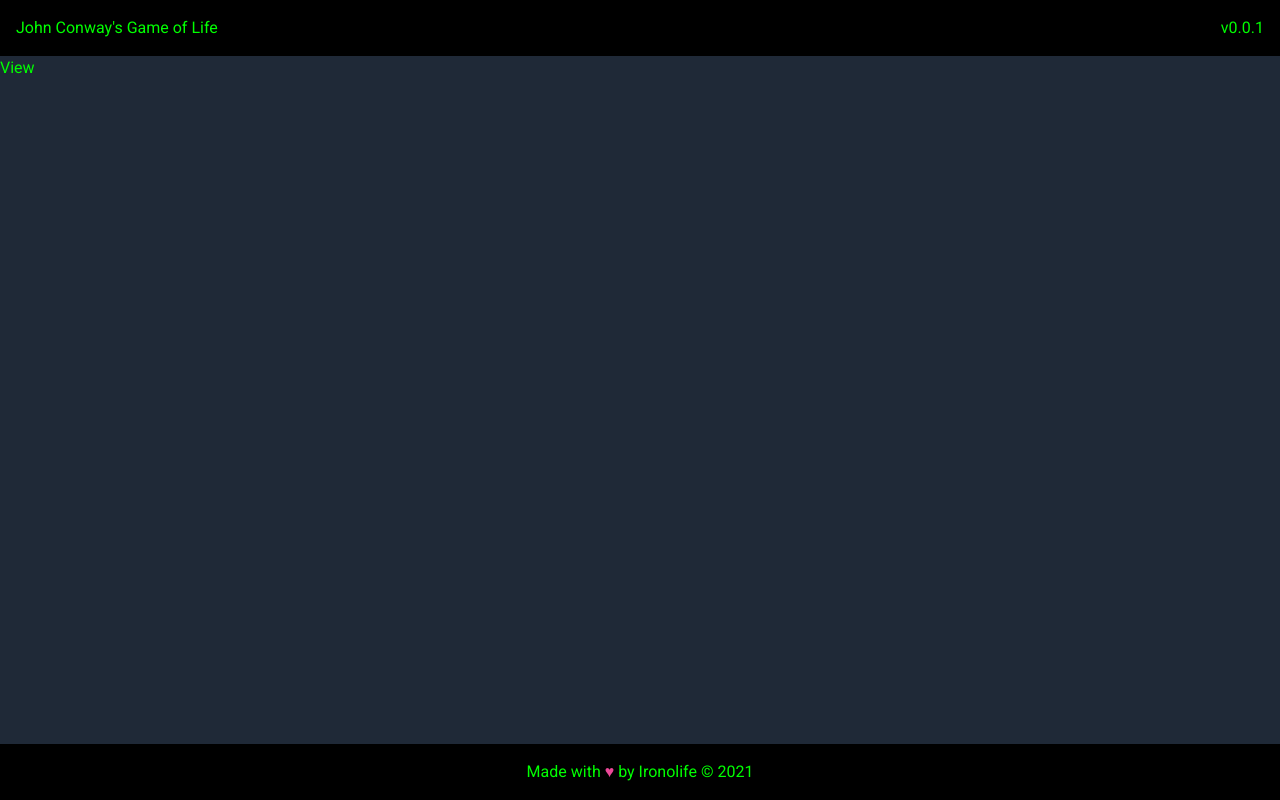
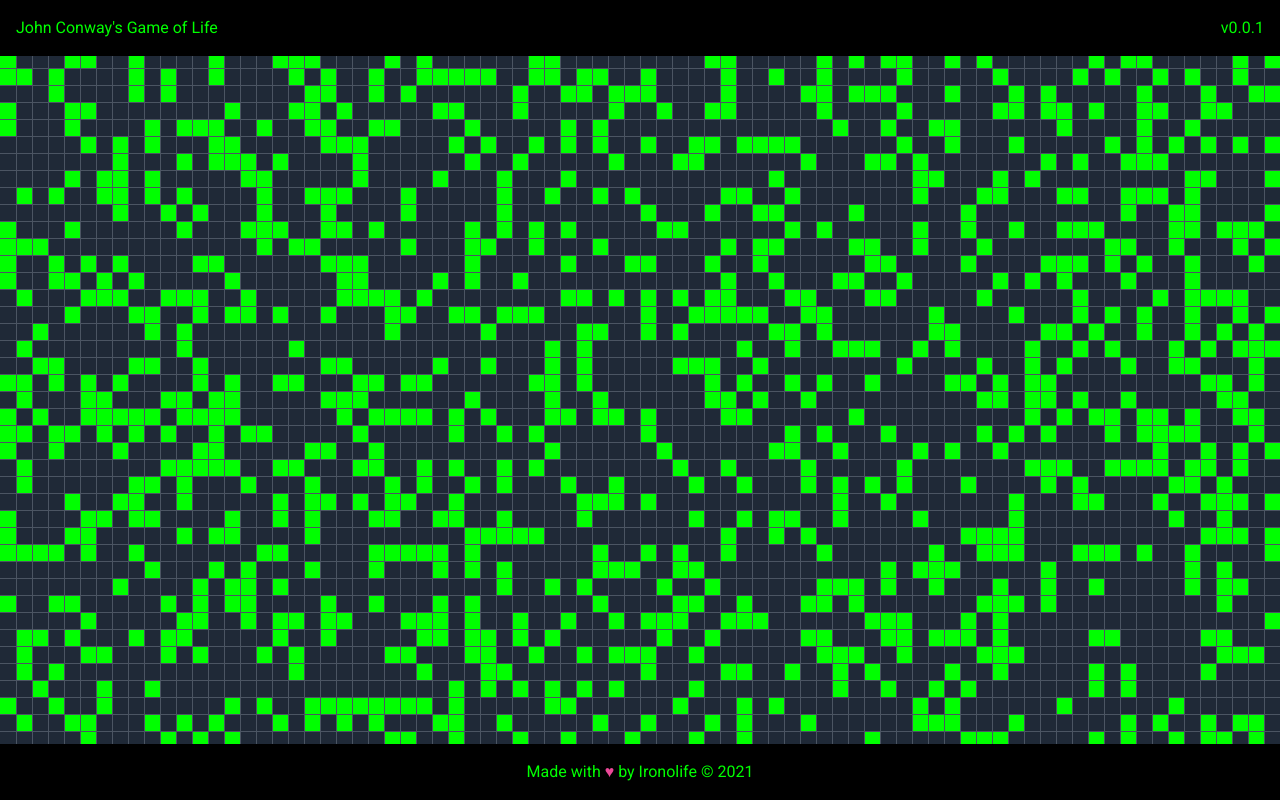
Before and after one commit to Ironolife/Game-Of-Life, a React (Create React App) app: page / in a window 1280 px wide. Built offline with nearby package versions, Linux system fonts and the light colour scheme.

Commit message:
Added View

```diff
--- a/package.json
+++ b/package.json
@@ -12,7 +12,6 @@
   "dependencies": {
     "@craco/craco": "^6.1.1",
     "@reduxjs/toolkit": "^1.5.0",
-    "@types/react-redux": "^7.1.16",
     "react": "^17.0.1",
     "react-dom": "^17.0.1",
     "react-redux": "^7.2.2",
@@ -29,6 +28,7 @@
     "@types/node": "^14.14.31",
     "@types/react": "^17.0.2",
     "@types/react-dom": "^17.0.1",
+    "@types/react-redux": "^7.1.16",
     "autoprefixer": "^9",
     "babel-jest": "^26.6.3",
     "jest": "26.6.0",
--- a/src/components/Footer/Footer.tsx
+++ b/src/components/Footer/Footer.tsx
@@ -1,5 +1,5 @@
 const Footer = () => (
-  <footer className='p-4 flex-shrink-0 text-center bg-black'>
+  <footer className='p-4 flex-shrink-0 text-center bg-black z-10'>
     <a href='https://github.com/' target='_black' rel='noreferrer'>
       Made with <span className='text-pink-500'>♥</span> by Ironolife © 2021
     </a>
--- a/src/components/Header/Header.tsx
+++ b/src/components/Header/Header.tsx
@@ -1,7 +1,7 @@
 import pk from '../../../package.json';
 
 const Header = () => (
-  <header className='p-4 flex-shrink-0 flex bg-black'>
+  <header className='p-4 flex-shrink-0 flex bg-black z-10'>
     <h1>John Conway's Game of Life</h1>
     <div className='flex-1' />
     <a
--- a/src/components/View/View.tsx
+++ b/src/components/View/View.tsx
@@ -1,5 +1,49 @@
+import { useSelector } from 'react-redux';
+import { toggleValue } from '../../reducers/dataReducer';
+import { RootState, useAppDispatch } from '../../store';
+
+interface CellProps {
+  value: boolean;
+  x: number;
+  y: number;
+}
+
+const Cell = ({ value, x, y }: CellProps) => {
+  const dispatch = useAppDispatch();
+
+  const handleClick = () => {
+    dispatch(toggleValue({ x, y }));
+  };
+
+  return (
+    <div
+      className={'h-4 w-4' + (value ? ' ' + 'bg-green-500' : '')}
+      onClick={handleClick}
+    />
+  );
+};
+
 const View = () => {
-  return <div>View</div>;
+  const data = useSelector((state: RootState) => state.data);
+
+  return (
+    <div className='absolute inset-0 overflow-hidden'>
+      <div className='absolute top-1/2 left-1/2 transform -translate-x-1/2 -translate-y-1/2'>
+        <div className='flex flex-col justify-center divide-y divide-gray-600'>
+          {data.map((row, x) => (
+            <div
+              key={x}
+              className='flex justify-center divide-x divide-gray-600'
+            >
+              {row.map((col, y) => (
+                <Cell key={y} value={col} x={x} y={y} />
+              ))}
+            </div>
+          ))}
+        </div>
+      </div>
+    </div>
+  );
 };
 
 export default View;
--- a/src/index.css
+++ b/src/index.css
@@ -9,7 +9,7 @@
     @apply h-full;
   }
   #root {
-    @apply flex flex-col bg-gray-800 text-green-500;
+    @apply relative flex flex-col bg-gray-800 text-green-500;
   }
   button,
   input {
```
